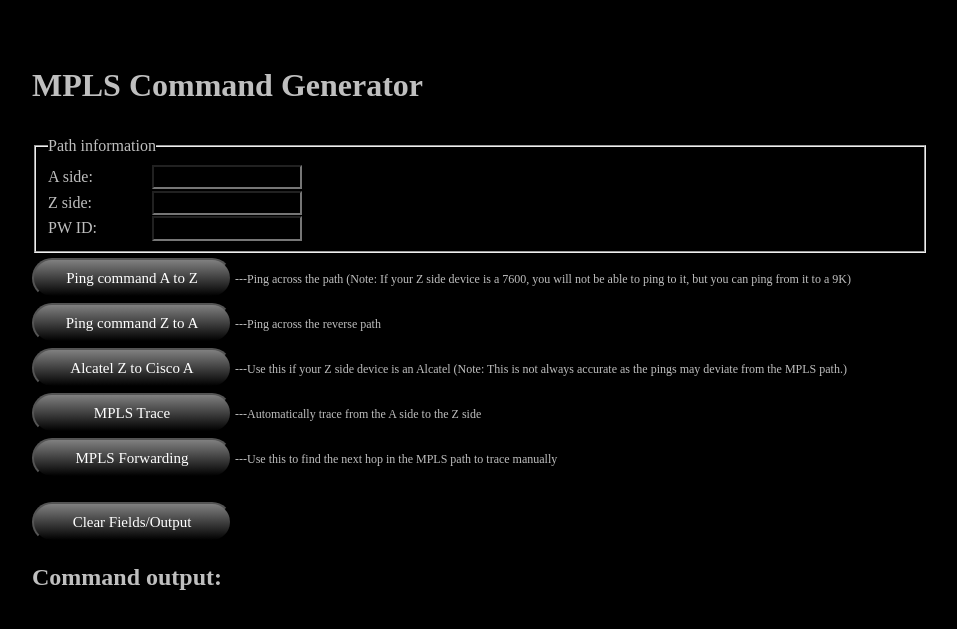
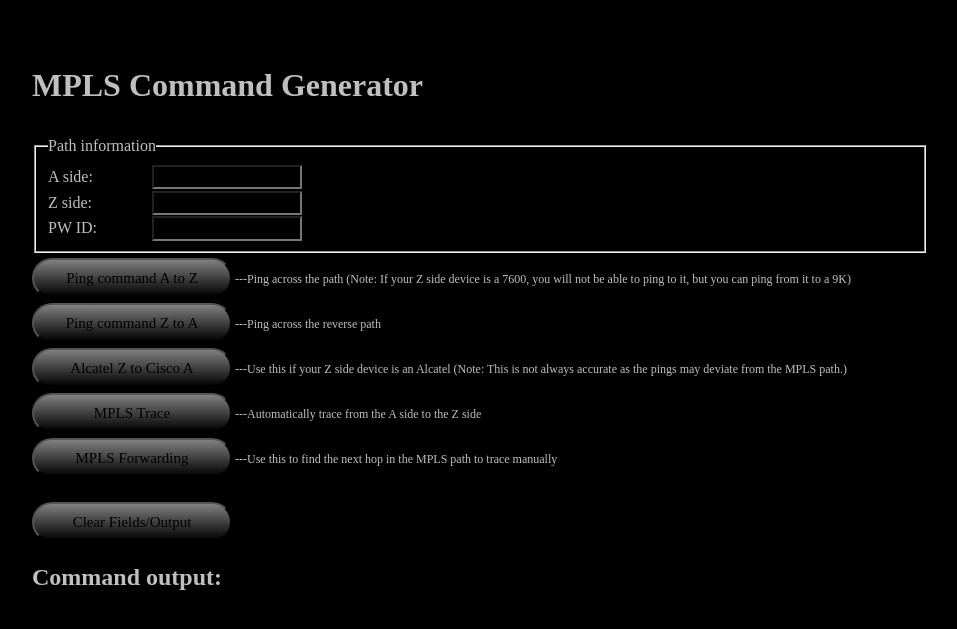
Before and after one commit to andrewgilpin/andrewgilpin.github.io, a plain HTML site: page index.html in a window 1280 px wide. Shown: the part 1241-1870 px from the top of the page, without its empty margins (160-1117 px from the left). Drawn offline with nearby package versions, Linux system fonts and the light colour scheme.

Commit message:
Update styles.css

```diff
--- a/styles.css
+++ b/styles.css
@@ -38,7 +38,7 @@ input, textarea {
 
 .coolbutton
     {
-        background: black; background-image: -webkit-linear-gradient(top, grey, black); background-image: -moz-linear-gradient(top, grey, black); background-image: -ms-linear-gradient(top, grey, black); background-image: -o-linear-gradient(top, grey, black); background-image: linear-gradient(to bottom, grey, black); -webkit-border-radius: 25; -moz-border-radius: 25; border-radius: 25px; text-shadow: 1px 1px 3px 66666; color: white; font-size: 15px; padding: 10px 20px 10px 20px; text-decoration: none; margin-top:5px; height:40px; width:200px;
+        background: black; background-image: -webkit-linear-gradient(top, grey, black); background-image: -moz-linear-gradient(top, grey, black); background-image: -ms-linear-gradient(top, grey, black); background-image: -o-linear-gradient(top, grey, black); background-image: linear-gradient(to bottom, grey, black); -webkit-border-radius: 25; -moz-border-radius: 25; border-radius: 25px; text-shadow: 1px 1px 3px 66666; color: black; font-size: 15px; padding: 10px 20px 10px 20px; text-decoration: none; margin-top:5px; height:40px; width:200px;
     }
 .formthings
     {
```
